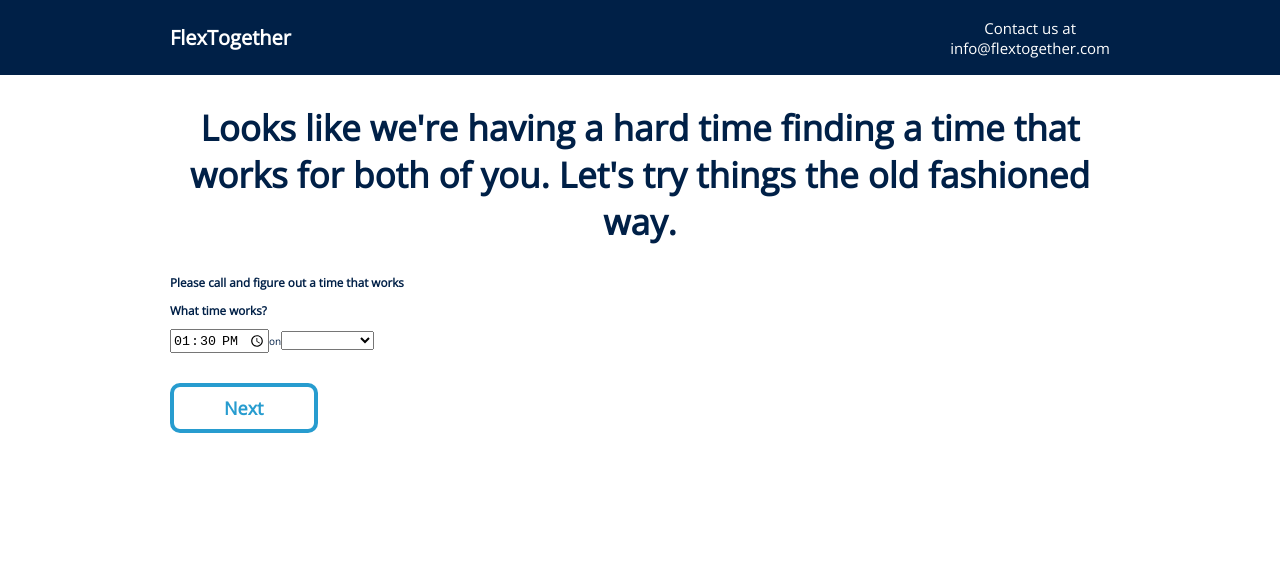
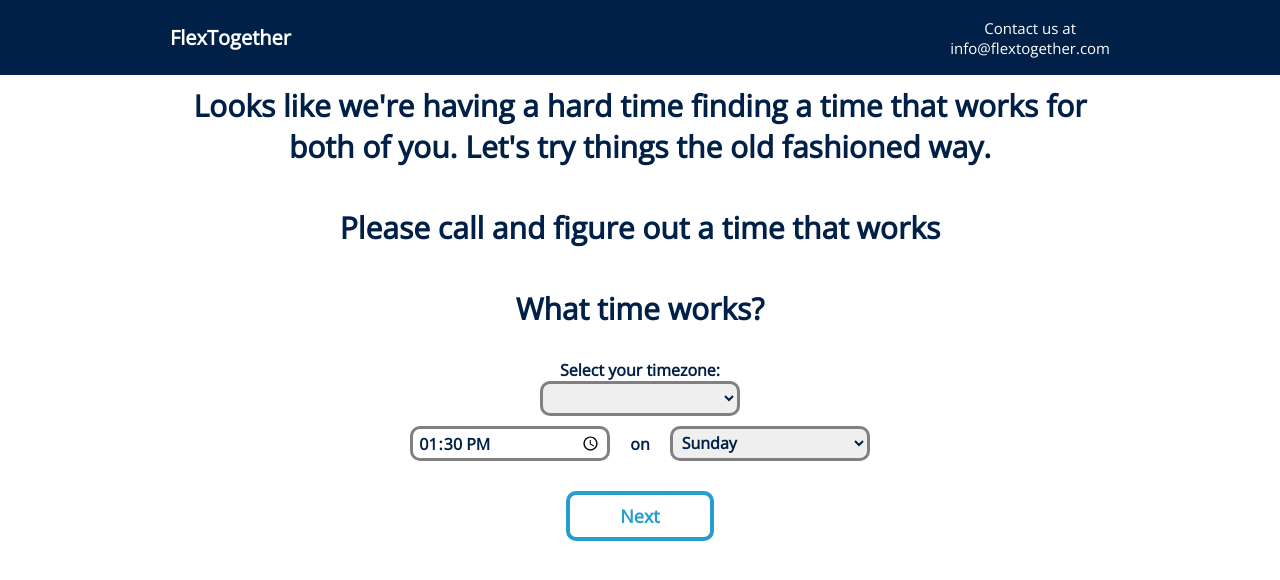
Before and after one commit to lbw-flextogether/frontend, a React (Create React App) app in the folder onboarding/: page /invite/1/manual in a window 1280 px wide. Shown: the top 580 px of the page. Built offline with nearby package versions, Linux system fonts and the light colour scheme.

Commit message:
Styling complete! Just need to work on the Time slick slider

```diff
--- a/onboarding/src/components/Buddy/BuddyComplete.js
+++ b/onboarding/src/components/Buddy/BuddyComplete.js
@@ -1,7 +1,14 @@
 import React from 'react';
 import { connect } from 'react-redux';
+import Loader from 'react-loader-spinner';
 
 const BuddyComplete = props => {
+    if (!props.day) {
+        return (
+            <div className="loader">
+                <Loader type="ThreeDots" color="#279CCF"/>
+            </div>
+        )} else {
     return (
         <>
         <h2>Thank you! For the next 4 weeks you and {props.user1} will be working out at</h2>
@@ -9,6 +16,7 @@ const BuddyComplete = props => {
         <p>Don't worry, we'll send you a reminder email and text.</p>
         </>
     );
+    }
 };
 
 const mapStateToProps = state => ({
--- a/onboarding/src/components/Manual.js
+++ b/onboarding/src/components/Manual.js
@@ -6,8 +6,16 @@ import Loader from 'react-loader-spinner'
 
 class Manual extends React.Component {
     state = {
+        timezone: '',
         meetup_time: '13:30',
-        meetup_day: '',
+        meetup_day: 'Sunday',
+    }
+
+    componentDidMount() {
+        this.setState({
+          "timezone": this.props.timezone,
+          "availability": this.props.availability
+        })
     }
 
     handleChange = e => {
@@ -21,12 +29,19 @@ class Manual extends React.Component {
         e.preventDefault();
         const time = moment(this.state.meetup_time, 'HH:mm').format('h:mm a');
         const meetup = {
+            timezone: this.state.timezone,
             meetup_time: time,
             meetup_day: this.state.meetup_day
         }
         this.props.manualTime(meetup, this.props.match.params.id)
         this.props.history.push(`/invite/${this.props.match.params.id}/buddycomplete`)
     }
+
+    handleTimeZone = e => {
+        this.setState({
+            timezone: e.target.value
+        })
+      }
 
     render() {
         if (this.props.user === undefined) {
@@ -37,13 +52,17 @@ class Manual extends React.Component {
         )} else {
         return (
             <section className="manual-entry">
-            <h2>Looks like we're having a hard time finding a time that works for both of you. Let's try things the old fashioned way.</h2>
+            <h3>Looks like we're having a hard time finding a time that works for both of you. Let's try things the old fashioned way.</h3>
             <h3>Please call {this.props.user} and figure out a time that works</h3>
             <h3>What time works?</h3>
+            <label htmlFor="timezone">Select your timezone:</label>
+            <select value={this.state.timezone} onChange={this.handleTimeZone} id="timezone">
+                    <option></option>
+                    {moment.tz.names().map(name => <option key={name}>{name}</option>)}
+            </select>
             <form>
-                <div>
                 <input type="time" value={this.state.meetup_time} name="meetup_time" onChange={this.handleChange} />
-                <span>on</span>
+                <p>on</p>
                     <select value={this.state.meetup_day} name="meetup_day" onChange={this.handleChange}>
                         <option> </option>
                         <option>Sunday</option>
@@ -54,15 +73,14 @@ class Manual extends React.Component {
                         <option>Friday</option>
                         <option>Saturday</option>
                     </select>
-                </div>
-                <button onClick={this.handleSubmit} className="next-btn">Next</button>
             </form>
+            <button onClick={this.handleSubmit} className="next-btn">Next</button>
             </section>
         );
         }
     }
 }
 
-const mapStateToProps = state => ({ user: state.name })
+const mapStateToProps = state => ({ user: state.name, timezone: state.timezone, })
 
 export default connect(mapStateToProps, { manualTime })(Manual);
--- a/onboarding/src/index.css
+++ b/onboarding/src/index.css
@@ -519,3 +519,76 @@ main {
   font-size: 3rem;
   color: #279CCF;
 }
+
+.manual-entry {
+  display: flex;
+  flex-direction: column;
+  align-items: center;
+}
+
+.manual-entry h3 {
+  font-size: 3rem;
+  margin: 10px 0 30px;
+  text-align: center;
+}
+
+.manual-entry input {
+  width: 200px;
+  height: 35px;
+  padding: 5px;
+  font-family: 'Open Sans', sans-serif;
+  font-size: 1.6rem;
+  font-weight: 600;
+  border: 3px solid gray;
+  border-radius: 10px;
+  transition: border-color 300ms ease;
+  color: #002047;
+}
+
+.manual-entry input:focus {
+  outline: 0;
+  border-color: #279CCF;
+}
+
+.manual-entry input::placeholder {
+  font-style: italic;
+  font-weight: 500;
+}
+
+.manual-entry select {
+  width: 200px;
+  height: 35px;
+  font-family: 'Open Sans', sans-serif;
+  font-weight: 600;
+  font-size: 1.6rem;
+  padding: 0 5px;
+  border: 3px solid gray;
+  border-radius: 10px;
+  transition: border-color 300ms ease;
+  color: #002047;
+}
+
+.manual-entry select:focus {
+  outline: 0;
+  border-color: #279CCF;
+}
+
+.manual-entry p {
+  font-size: 1.6rem;
+  font-weight: 600;
+  margin: 0 20px;
+}
+
+.manual-entry label {
+  font-size: 1.6rem;
+  font-weight: 600;
+  margin: 0 20px;
+}
+
+.manual-entry form {
+  display: flex;
+  width: 100%;
+  justify-content: center;
+  align-items: center;
+  margin-top: 10px;
+}
```
